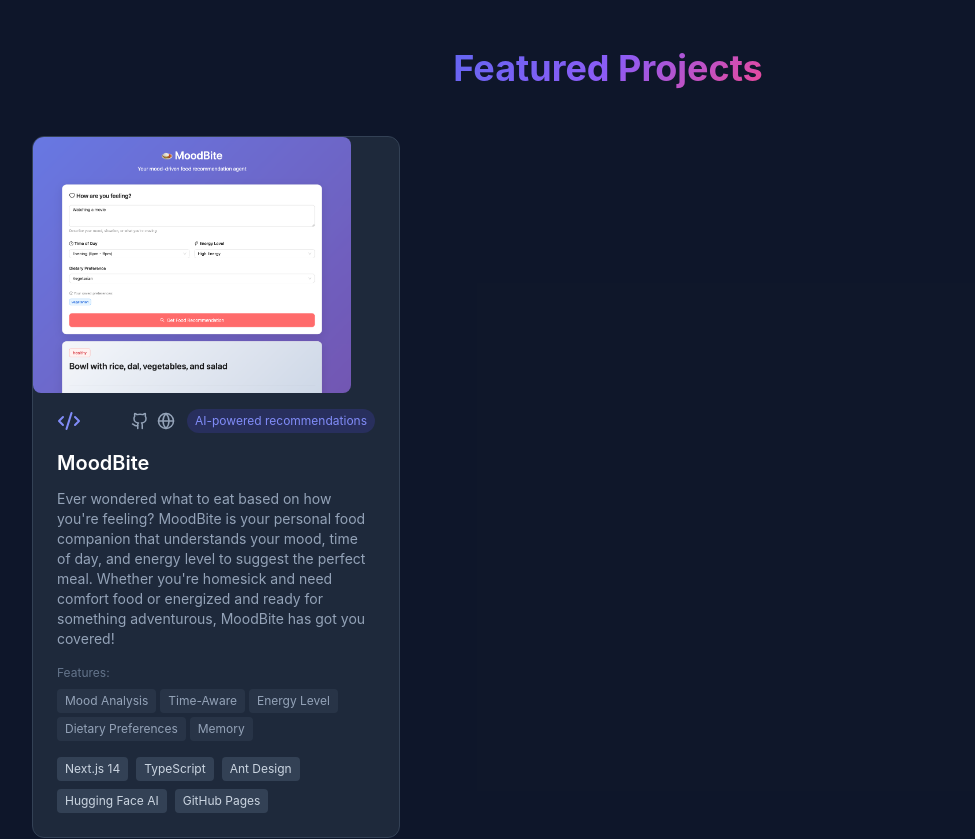
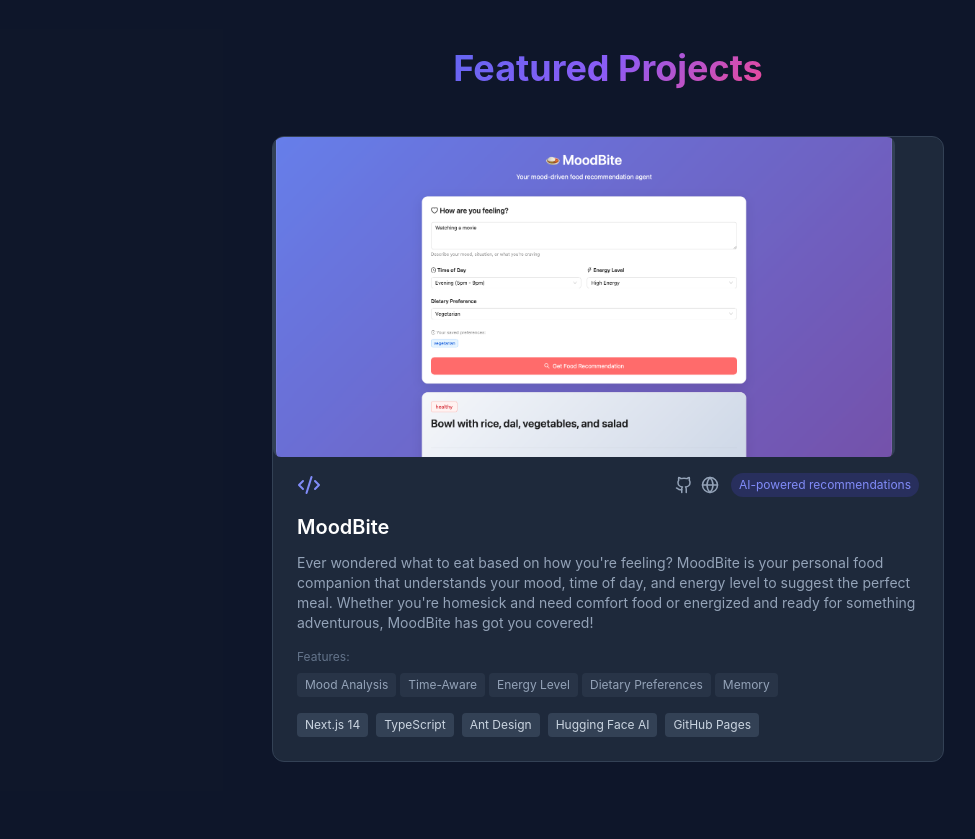
Before and after one commit to haripriyarao26/portfolio, a Next.js app: page / in a window 1280 px wide. Shown: the part 5560-6399 px from the top of the page, without its empty margins (32-1007 px from the left). Built offline with nearby package versions, Linux system fonts and the light colour scheme.

Commit message:
Fixing the image path with a better approach

```diff
--- a/components/Projects.tsx
+++ b/components/Projects.tsx
@@ -1,6 +1,6 @@
 'use client';
 
-import { ExternalLink, Code2, Github, Globe } from 'lucide-react';
+import { Code2, Github, Globe } from 'lucide-react';
 
 const projects = [
   {
@@ -23,18 +23,19 @@
           <span className="gradient-text">Featured Projects</span>
         </h2>
 
-        <div className="grid grid-cols-1 md:grid-cols-2 lg:grid-cols-3 gap-6 justify-center">
+        <div className="grid grid-cols-1 gap-6 justify-center">
           {projects.map((project, index) => (
             <div
               key={index}
               className="bg-slate-800 rounded-xl p-6 card-hover border border-slate-700 flex flex-col overflow-hidden max-w-2xl mx-auto"
             >
               {project.image && (
-                <div className="relative w-full h-64 mb-4 rounded-lg overflow-hidden -mx-6 -mt-6">
+                <div className="relative w-full h-80 mb-4 rounded-lg overflow-hidden -mx-6 -mt-6 bg-slate-700">
                   <img
                     src={project.image}
                     alt={project.title}
-                    className="w-full h-full object-cover"
+                    className="w-full h-full object-contain"
+                    loading="eager"
                   />
                 </div>
               )}
@@ -49,7 +50,6 @@
                         rel="noopener noreferrer"
                         className="text-slate-400 hover:text-white transition-colors"
                         title="View on GitHub"
-                        onClick={(e) => e.stopPropagation()}
                       >
                         <Github size={18} />
                       </a>
@@ -61,7 +61,6 @@
                         rel="noopener noreferrer"
                         className="text-slate-400 hover:text-indigo-400 transition-colors"
                         title="View Live Demo"
-                        onClick={(e) => e.stopPropagation()}
                       >
                         <Globe size={18} />
                       </a>
```
